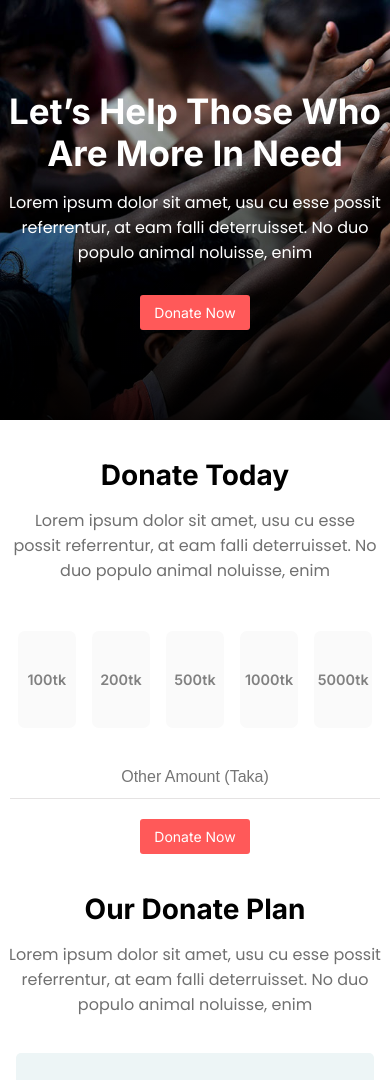
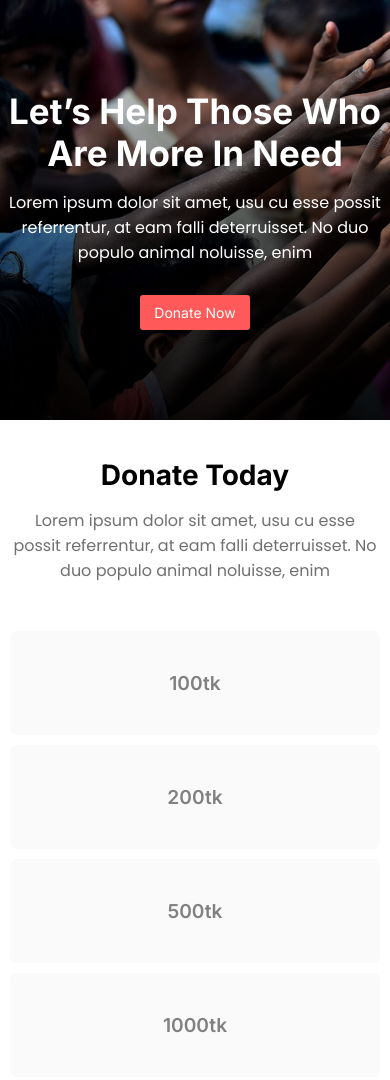
Before and after one commit to jarinazmi/donate-today, a plain HTML site: page index.html in a window 390 px wide. Shown: the top 1080 px of the page. Drawn offline with Linux system fonts and the light colour scheme.

Commit message:
all done

```diff
--- a/css/responsive.css
+++ b/css/responsive.css
@@ -193,4 +193,22 @@
     #update .form-row .col-md-7 {
         width: 98%;
     }
+
+    #update .form-row .col-md-7 .form-row-child {
+        padding: 0px;
+        background-color: unset;
+    }
 }
+
+@media screen and (max-width: 391px) {
+    #donate-today .div-row {
+        flex-direction: column;
+    }
+
+    #donate-today .col {
+        width: 100%;
+        font-size: 120% !important;
+        margin-left: 0;
+        margin-bottom: 10px;
+    }
+}
```
